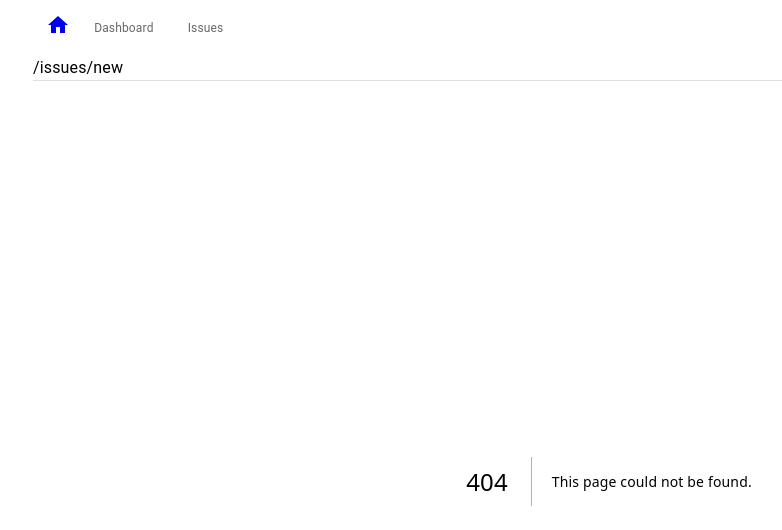
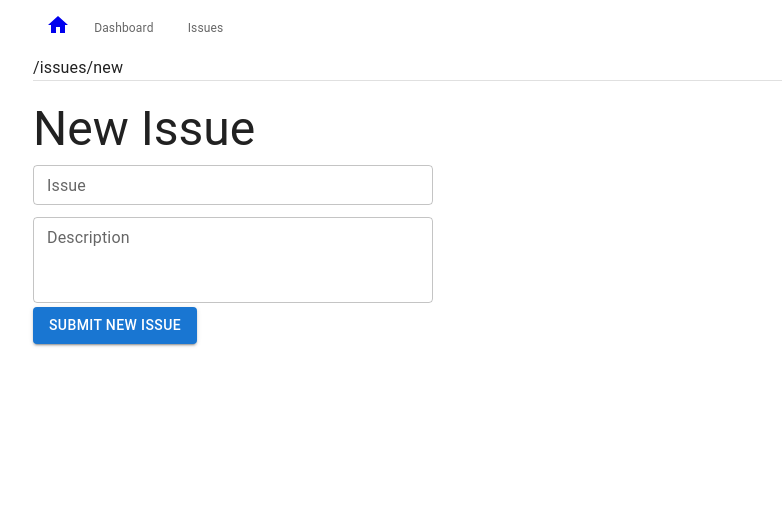
Before and after one commit to bahadorj/issue-tracker, a Next.js app: page /issues/new in a window 1280 px wide. Before the commit this address had no page. Shown: the top 530 px of the page, without its empty margins (31-813 px from the left). Built offline with nearby package versions, Linux system fonts and the light colour scheme; what @mui/material-nextjs would draw is missing.

Commit message:
Build the new issue page

```diff
--- a/app/components/NavBar.tsx
+++ b/app/components/NavBar.tsx
@@ -56,7 +56,7 @@ const NavBar = () => {
         </BottomNavigation>
       </Stack>
       {path}
-      <Divider />
+      <Divider sx={{ marginBottom: "20px" }} />
     </Box>
   );
 };
--- /dev/null
+++ b/app/issues/new/page.tsx
@@ -0,0 +1,29 @@
+import { Box, Button, Stack, TextField, Typography } from "@mui/material";
+
+const NewIssuePage = () => {
+  return (
+    <Box sx={{ width: 400 }}>
+      <Typography variant="h3">New Issue</Typography>
+      <TextField
+        fullWidth
+        variant="outlined"
+        label="Issue"
+        size="small"
+        margin="dense"
+      />
+      <TextField
+        fullWidth
+        variant="outlined"
+        label="Description"
+        size="small"
+        multiline
+        maxRows={3}
+        margin="dense"
+        rows={3}
+      />
+      <Button variant="contained">Submit New Issue</Button>
+    </Box>
+  );
+};
+
+export default NewIssuePage;
```
